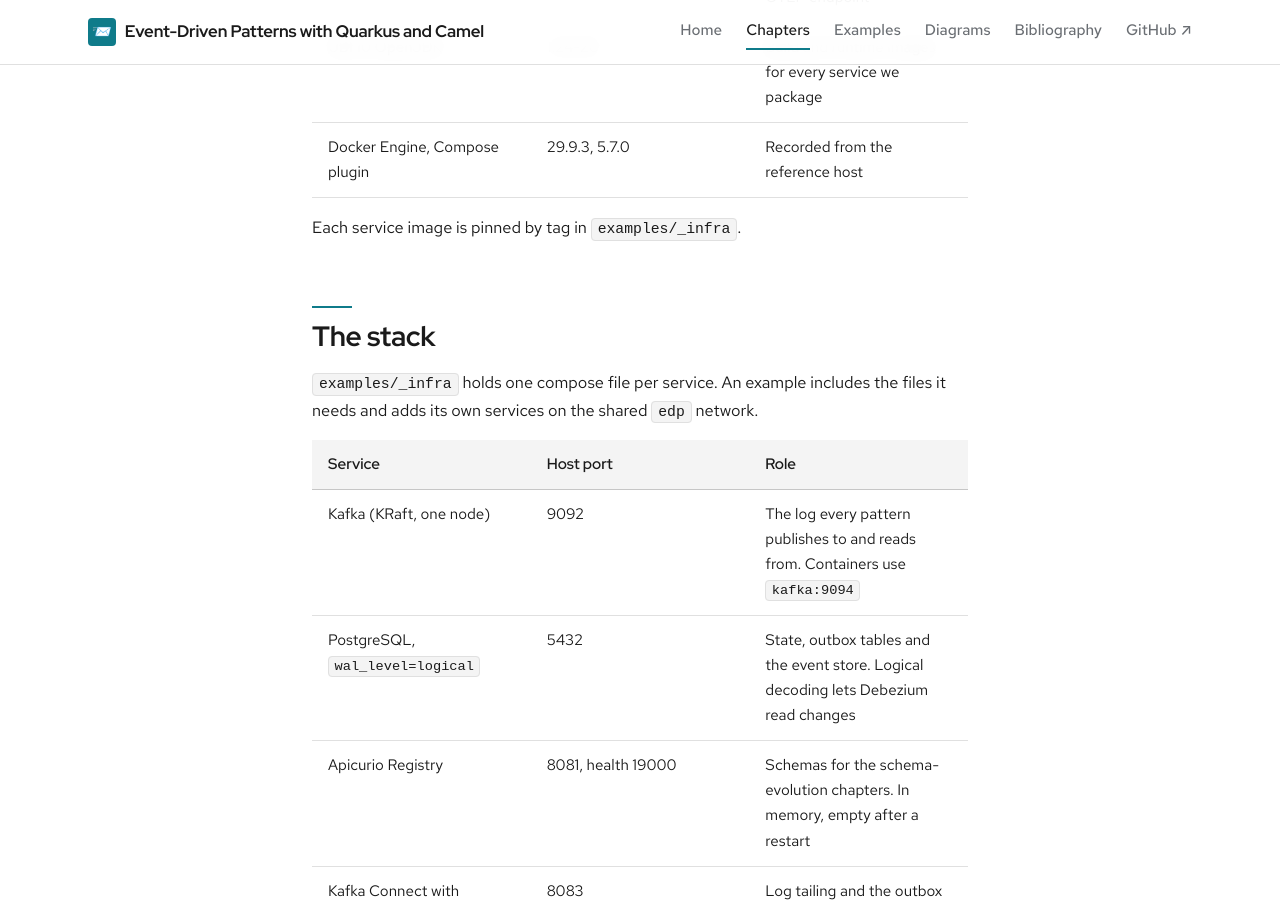
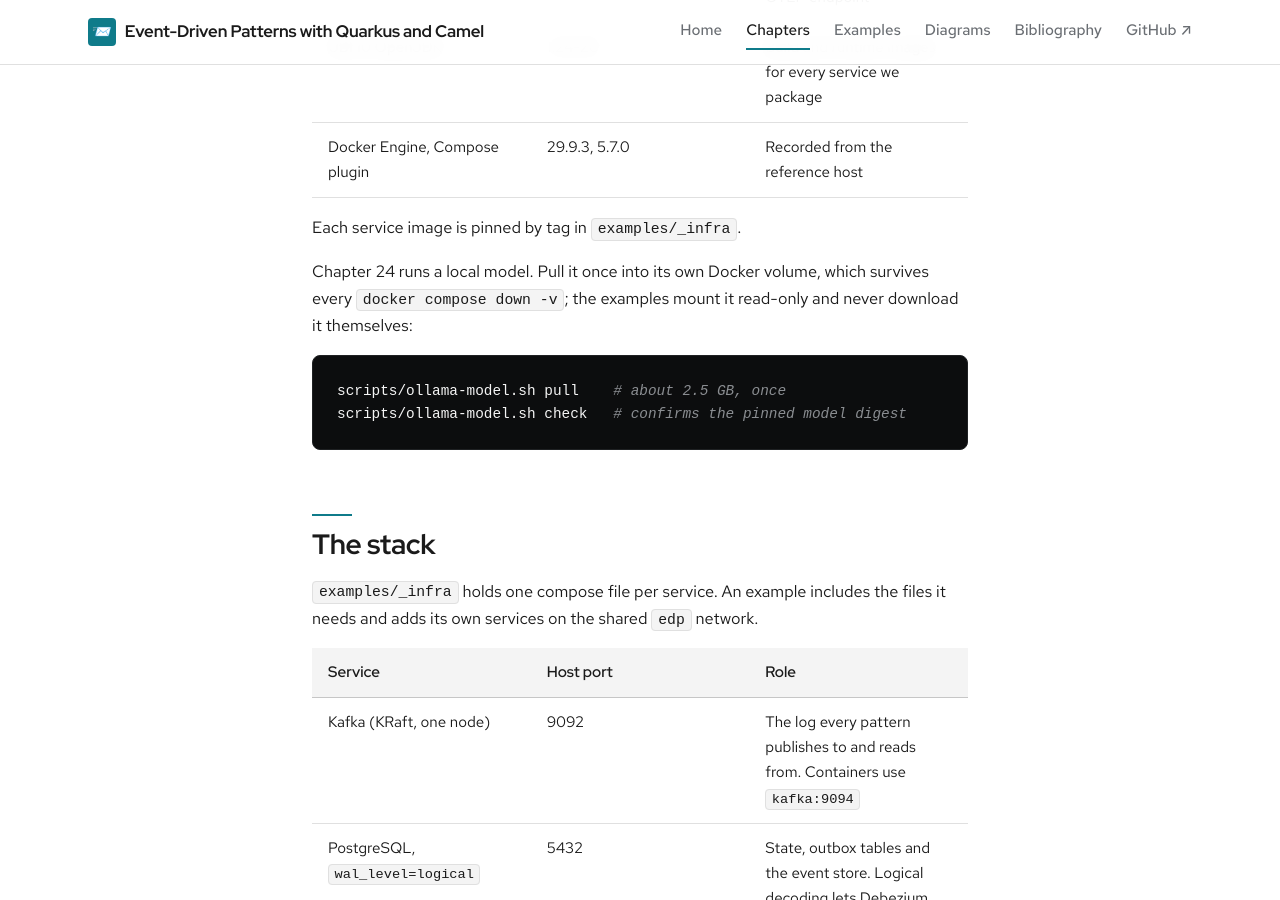
Before and after one commit to patterncatalyst/event-driven-patterns-with-quarkus-and-camel, a Jekyll site: the page built from _docs/00-prerequisites-and-stacks.md, in a window 1280 px wide and 900 px high, scrolled down 2714 px. Built offline with Jekyll 4.4.1, drawn with Linux system fonts in a browser that asks for light colours; some web fonts are replaced.

Commit message:
chore(r09): validation round 1 orchestrator repairs: versions, CLAUDE.md r09 entry, model setup step, digest check after pull, licence rows

````diff
--- a/_docs/00-prerequisites-and-stacks.md
+++ b/_docs/00-prerequisites-and-stacks.md
@@ -50,6 +50,13 @@ Every version in the book is an exact pin, chosen as the newest stable release t
 | Docker Engine, Compose plugin | 29.9.3, 5.7.0 | Recorded from the reference host |
 
 Each service image is pinned by tag in `examples/_infra`.
+
+Chapter 24 runs a local model. Pull it once into its own Docker volume, which survives every `docker compose down -v`; the examples mount it read-only and never download it themselves:
+
+```bash
+scripts/ollama-model.sh pull    # about 2.5 GB, once
+scripts/ollama-model.sh check   # confirms the pinned model digest
+```
 
 ## The stack
 
````
Also changed, not shown: CLAUDE.md (+11 -2 lines), _plans/sources.md (+10 -0 lines), _plans/versions.md (+2 -2 lines), 1 other file.
